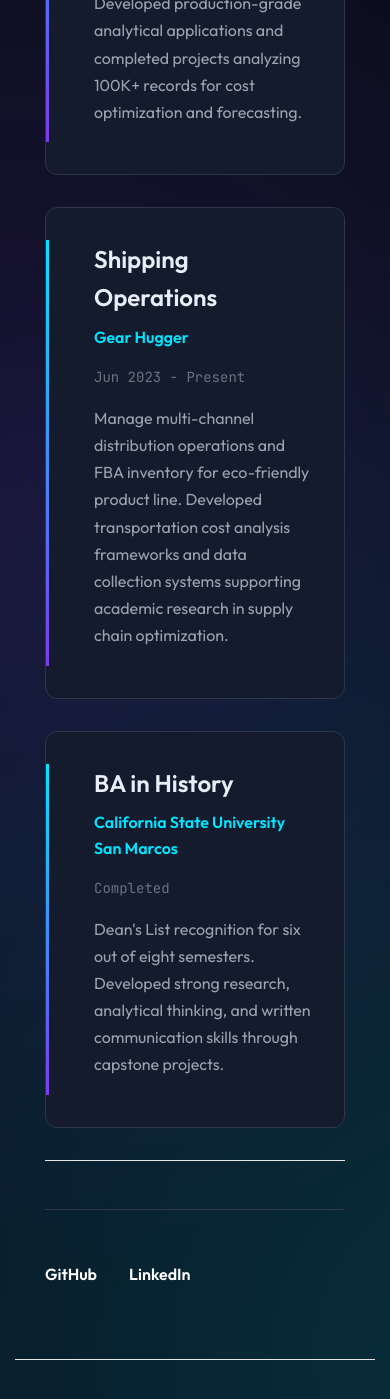
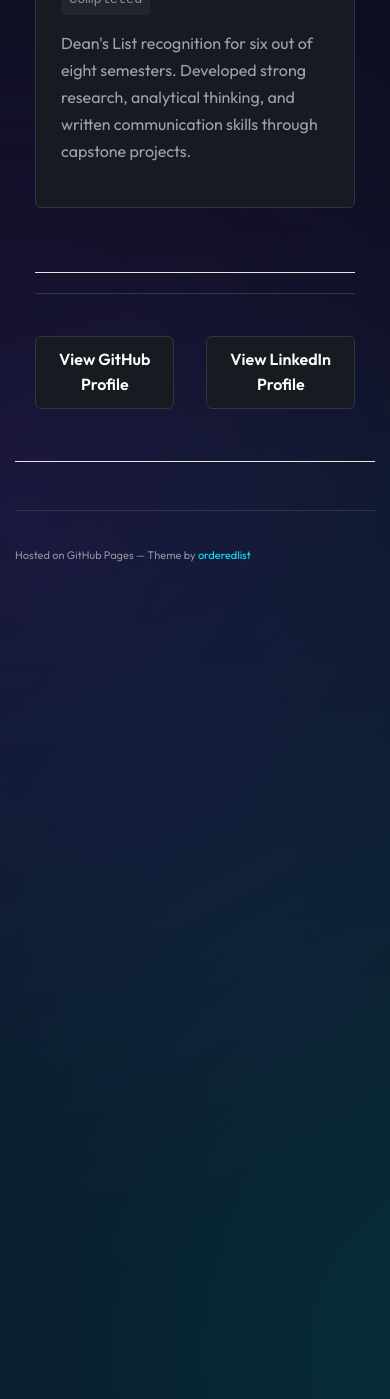
Before and after one commit to correllid03/correllid03.github.io, a Jekyll site: the page built from index.md, in a window 390 px wide and 1400 px high, scrolled down 4955 px. Built offline with Jekyll 4.4.1, drawn with Linux system fonts in a browser that asks for light colours; after the commit the page ends 5585 px from its top, so only the background shows below that; part of the change alters nothing that is shown.

Commit message:
Update index.md

```diff
--- a/index.md
+++ b/index.md
@@ -2,76 +2,65 @@
 layout: default
 ---
 <style>
-/* 1. BREAK THE CONTAINER LIMITS */
+/* --- MASTER CSS DASHBOARD THEME --- */
+:root {
+    --bg-dark: #0d1117;
+    --bg-panel: #161b22;
+    --border: #30363d;
+    --accent: #2f81f7; /* GitHub/Data Blue */
+    --text-main: #c9d1d9;
+    --text-muted: #8b949e;
+}
+
+body {
+    background-color: var(--bg-dark);
+    color: var(--text-main);
+    font-family: -apple-system, BlinkMacSystemFont, "Segoe UI", Helvetica, Arial, sans-serif;
+}
+
 .wrapper {
-    max-width: 100% !important; /* Force full width */
+    max-width: 100% !important;
     width: 100% !important;
     margin: 0 !important;
     padding: 0 !important;
-    display: flex; /* Use Flexbox to put sidebar and content side-by-side */
+    display: flex;
     min-height: 100vh;
 }
 
-/* 2. FIX THE SIDEBAR (LEFT) */
+/* --- SIDEBAR --- */
 header {
-    width: 350px !important; /* Fixed width for sidebar */
-    min-width: 350px !important;
-    background-color: #0d1117; /* Darker background to separate it */
-    border-right: 1px solid #30363d; /* Subtle separator line */
-    position: fixed; /* Lock it in place */
-    height: 100vh; /* Full height */
-    overflow-y: auto; /* Scroll if sidebar gets too tall */
+    width: 320px !important;
+    min-width: 320px !important;
+    background-color: var(--bg-dark);
+    border-right: 1px solid var(--border);
+    position: fixed;
+    height: 100vh;
     padding: 40px !important;
+    overflow-y: auto;
     z-index: 100;
 }
 
-/* 3. EXPAND THE CONTENT (RIGHT) */
-section {
-    margin-left: 350px !important; /* Push content to right of sidebar */
-    width: calc(100% - 350px) !important; /* Take remaining space */
-    max-width: 1400px !important; /* Stop lines from getting TOO long to read */
-    padding: 60px 80px !important;
+/* Fix the redundant name in sidebar */
+header h1, header h2 {
+    font-size: 1.1rem !important;
+    color: var(--text-muted) !important;
+    margin-bottom: 20px !important;
+    font-weight: 500;
+}
+header p {
+    font-size: 0.85rem;
+    color: var(--text-muted);
+    line-height: 1.5;
 }
 
-/* 4. MAKE IT MOBILE FRIENDLY */
-@media screen and (max-width: 900px) {
-    .wrapper {
-        flex-direction: column;
-    }
-    header {
-        position: relative;
-        width: 100% !important;
-        height: auto;
-        border-right: none;
-        border-bottom: 1px solid #30363d;
-    }
-    section {
-        margin-left: 0 !important;
-        width: 100% !important;
-        padding: 30px !important;
-    }
+/* Sidebar Button Styling */
+.contact-section { margin-top: 20px; }
+.contact-section a, header a {
+    color: var(--accent);
+    text-decoration: none;
 }
-
-/* OPTIONAL: MAKE THE HERO SECTION POP */
-.hero-section {
-    background: linear-gradient(to right, #161b22, #0d1117);
-    padding: 40px;
-    border-radius: 8px;
-    border: 1px solid #30363d;
-    margin-bottom: 40px;
-}
-/* 1. Fix the Sidebar Name Redundancy */
-/* We make the sidebar name smaller and less aggressive */
-header h1, header h2 {
-    font-size: 1.2rem !important; /* Shrink it */
-    color: var(--text-muted) !important; /* Dim it */
-    margin-bottom: 20px !important;
-}
-
-/* 2. Turn the Link into a Proper Button */
-/* Targets the link inside the contact-section div */
-.contact-section a {
-    display: block; /* Make it a block so it fills width */
+.contact-btn {
+    display: block;
     background-color: var(--bg-panel);
     border: 1px solid var(--border);
     color: #fff !important;
@@ -79,22 +68,186 @@ header h1, header h2 {
     padding: 10px 0;
     margin-top: 10px;
     border-radius: 6px;
-    text-decoration: none;
     font-weight: 600;
     transition: all 0.2s;
 }
-
-.contact-section a:hover {
-    background-color: var(--accent); /* Turns blue on hover */
+.contact-btn:hover {
+    background-color: var(--accent);
     border-color: var(--accent);
-    color: #fff !important;
 }
 
-/* 3. Clean up the "Floating" text */
-header p {
+/* --- CONTENT AREA --- */
+section {
+    margin-left: 320px !important;
+    width: calc(100% - 320px) !important;
+    max-width: 1400px !important;
+    padding: 60px 80px !important;
+}
+
+/* --- COMPONENTS --- */
+
+/* Hero/KPI Section */
+.hero-section {
+    background: linear-gradient(180deg, var(--bg-panel) 0%, var(--bg-dark) 100%);
+    border: 1px solid var(--border);
+    border-radius: 6px;
+    padding: 40px;
+    margin-bottom: 50px;
+}
+.hero-label {
+    color: var(--accent);
+    font-size: 0.8rem;
+    font-weight: 600;
+    letter-spacing: 1px;
+    text-transform: uppercase;
+    margin-bottom: 10px;
+}
+.hero-title {
+    font-size: 2.5rem;
+    color: #fff;
+    margin: 10px 0;
+}
+.hero-stats {
+    display: grid;
+    grid-template-columns: repeat(auto-fit, minmax(100px, 1fr));
+    gap: 20px;
+    margin-top: 30px;
+    border-top: 1px solid var(--border);
+    padding-top: 20px;
+}
+.stat-value { font-size: 1.8rem; font-weight: 700; color: #fff; }
+.stat-label { font-size: 0.8rem; color: var(--text-muted); }
+
+/* Projects Grid */
+.projects-grid {
+    display: grid;
+    grid-template-columns: repeat(auto-fit, minmax(350px, 1fr));
+    gap: 20px;
+    margin-bottom: 40px;
+}
+.project-card {
+    background-color: var(--bg-panel);
+    border: 1px solid var(--border);
+    border-radius: 6px;
+    padding: 25px;
+    transition: transform 0.2s, border-color 0.2s;
+}
+.project-card:hover {
+    transform: translateY(-2px);
+    border-color: var(--accent);
+}
+.project-label {
+    font-size: 0.7rem;
+    font-weight: bold;
+    color: var(--text-muted);
+    border: 1px solid var(--border);
+    padding: 2px 8px;
+    border-radius: 100px;
+}
+.project-metrics {
+    display: flex;
+    gap: 20px;
+    margin: 15px 0;
+    padding: 10px 0;
+    border-top: 1px solid #30363d50;
+    border-bottom: 1px solid #30363d50;
+}
+.metric-value { font-weight: bold; color: #fff; }
+.metric-label { font-size: 0.75rem; color: var(--text-muted); }
+.project-links { margin-top: 15px; }
+.project-link { margin-right: 15px; font-weight: 600; font-size: 0.9rem; }
+
+/* Tech Tags */
+.tech-tags {
+    display: flex;
+    flex-wrap: wrap;
+    gap: 8px;
+    margin: 15px 0;
+}
+.tech-tag {
+    font-size: 0.75rem;
+    font-family: monospace;
+    background: #21262d;
+    color: var(--accent);
+    padding: 4px 8px;
+    border-radius: 4px;
+}
+
+/* Skills Grid */
+.skills-grid {
+    display: grid;
+    grid-template-columns: repeat(2, 1fr);
+    gap: 20px;
+}
+.skill-category {
+    background: var(--bg-panel);
+    padding: 20px;
+    border-radius: 6px;
+    border: 1px solid var(--border);
+}
+.skill-category h3 {
+    margin-top: 0;
+    font-size: 1rem;
+    color: #fff;
+    border-bottom: 1px solid var(--border);
+    padding-bottom: 10px;
+}
+
+/* Experience Timeline */
+.experience-timeline {
+    display: flex;
+    flex-direction: column;
+    gap: 20px;
+    margin-top: 20px;
+    position: relative;
+    border-left: 2px solid var(--border);
+    padding-left: 20px;
+}
+.experience-card {
+    background-color: var(--bg-panel);
+    border: 1px solid var(--border);
+    border-radius: 6px;
+    padding: 25px;
+    position: relative;
+}
+.experience-card::before {
+    content: '';
+    position: absolute;
+    left: -27px;
+    top: 30px;
+    width: 12px;
+    height: 12px;
+    background: var(--accent);
+    border-radius: 50%;
+    border: 2px solid var(--bg-dark);
+}
+.experience-header {
+    display: flex;
+    justify-content: space-between;
+    align-items: flex-start;
+    margin-bottom: 15px;
+    flex-wrap: wrap;
+    gap: 10px;
+}
+.experience-title { font-size: 1.1rem; font-weight: 700; color: #fff; }
+.experience-company { font-size: 0.9rem; color: var(--accent); margin-top: 4px; }
+.experience-period {
     font-size: 0.85rem;
     color: var(--text-muted);
-    line-height: 1.5;
+    font-family: monospace;
+    background: #21262d;
+    padding: 4px 8px;
+    border-radius: 4px;
+}
+
+/* Mobile Fix */
+@media screen and (max-width: 900px) {
+    .wrapper { flex-direction: column; }
+    header { width: 100% !important; position: relative; height: auto; border-right: none; }
+    section { margin-left: 0 !important; width: 100% !important; padding: 20px !important; }
+    .skills-grid { grid-template-columns: 1fr; }
+    .experience-timeline { padding-left: 0; border-left: none; }
+    .experience-card::before { display: none; }
 }
 </style>
 
@@ -272,6 +425,6 @@ header p {
 ---
 
 <div class="contact-section">
-  <a href="https://github.com/correllid03" target="_blank" class="contact-link">GitHub</a>
-  <a href="https://www.linkedin.com/in/dominic-correlli-756847237/" target="_blank" class="contact-link">LinkedIn</a>
+  <a href="https://github.com/correllid03" target="_blank" class="contact-btn">View GitHub Profile</a>
+  <a href="https://www.linkedin.com/in/dominic-correlli-756847237/" target="_blank" class="contact-btn">View LinkedIn Profile</a>
 </div>
```
